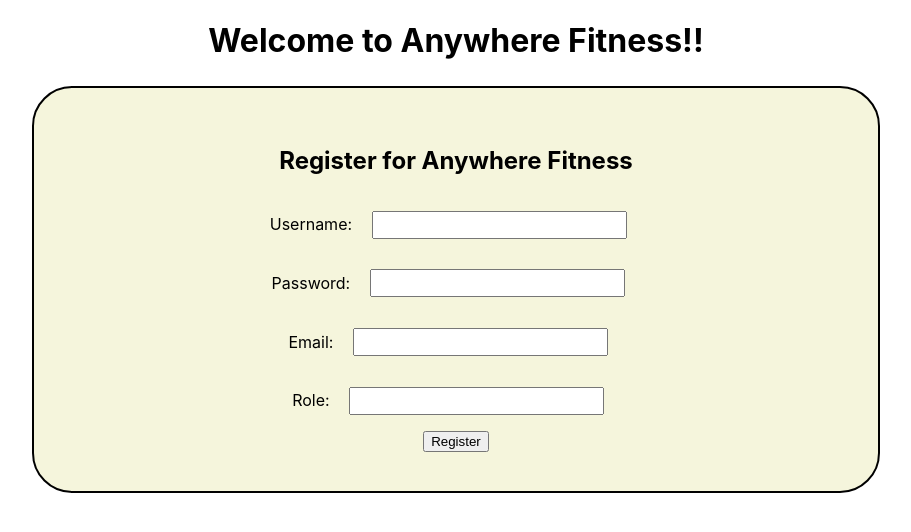
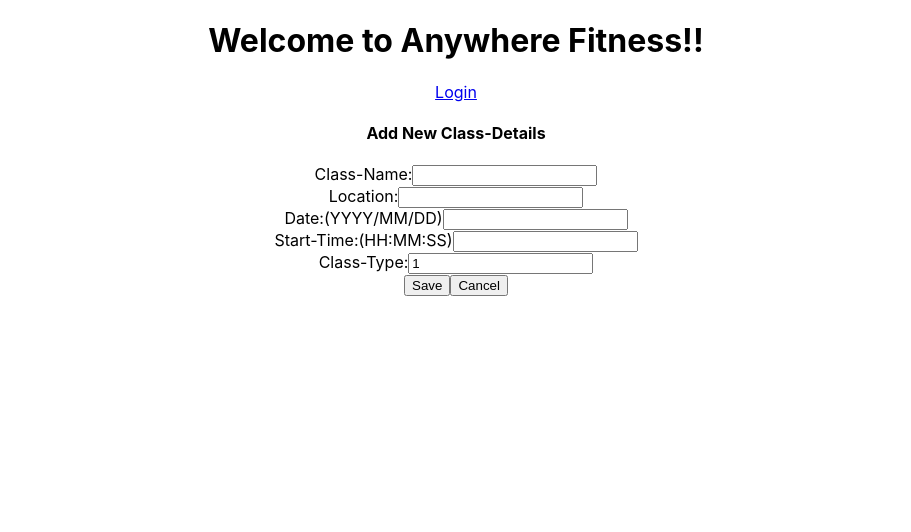
Before and after one commit to Anywhere-Fit/Front-End, a React (Create React App) app in the folder anywhere-fitness/: page /addclass in a window 1280 px wide. Shown: the top 532 px of the page, without its empty margins (184-1095 px from the left). Built offline with nearby package versions, Linux system fonts and the light colour scheme.

Commit message:
Added code for class list and classItem. Made code changes for signup, addclass,edit class and delete class

```diff
--- a/anywhere-fitness/src/App.js
+++ b/anywhere-fitness/src/App.js
@@ -4,16 +4,29 @@ import ClassEditForm from "./components/ClassEditForm";
 import ClassAddForm from "./components/ClassAddForm";
 import LoginPage from "./components/LoginPage";
 import SignUpPage from "./components/SignUpPage";
-import { BrowserRouter as Router, Route, Switch } from "react-router-dom";
+import { Link, BrowserRouter as Router, Route, Switch } from "react-router-dom";
+import ClassListPage from './components/ClassListPage'
+import PrivateRoute from "./utils/privateRoute";
+
 
 function App() {
   //Private Route is available for all pages within the app.
   return (
     <Router>
       <div className="App">
+        <header>
         <h1>Welcome to Anywhere Fitness!!</h1>
+        <Link to="/login" className="m-2 btn btn-success">
+         Login
+      </Link>
+        </header>
         <Switch>
-          <Route exact path="/login" component={LoginPage} />
+
+          <PrivateRoute  path="/classlist" component={ClassListPage} />
+          <Route  path="/addclass" component={ClassAddForm} />
+          <Route  path="/class/edit/:id" component={ClassEditForm} />
+          <Route  path="/login" component={LoginPage} />
+
           <SignUpPage />
         </Switch>
         </div>
--- a/anywhere-fitness/src/actions/userAction.js
+++ b/anywhere-fitness/src/actions/userAction.js
@@ -1,4 +1,4 @@
-import axiosWithAuth from '../utils/axiosWithAuth';
+import {axiosWithAuth} from '../utils/axiosWithAuth';
 
 //Instructor
 
--- a/anywhere-fitness/src/components/ClassAddForm.js
+++ b/anywhere-fitness/src/components/ClassAddForm.js
@@ -1,98 +1,118 @@
-import React, { useState, useEffect } from 'react';
-import { useParams, useHistory } from 'react-router-dom';
-import { Link } from 'react-router-dom';
-
-// import axios from 'axios';
+import React, { useState, useEffect } from "react";
+import { useParams, useHistory } from "react-router-dom";
+import { Link } from "react-router-dom";
+import { axiosWithAuth } from "../utils/axiosWithAuth";
 
 const ClassAddForm = (props) => {
-
+	const { push } = useHistory();
 
   const [classDetails, setClassDetails] = useState({
-		classId:"",
-		className:"",
-		classType:"",
-		startTime:"",
-		duration:"",
-		Intensity_Level:"",
-		Location:"",
- 		registered_Attendees:"",
-		Max_class_size:"",
-
+    class_name: "",
+    location: "",
+    date: "", //YYYY/MM/DD
+    start_time: "", //HH:MM:SS
+    type_id: 1
   });
 
+  const handleChange = (e) => {
+    let value = e.target.value;
+    if (e.target.name === "type_id") {
+      value = parseInt(value, 10);
+    }
 
-
-	const handleChange = (e) => {
-        setClassDetails({
-            ...classDetails,
-            [e.target.name]: e.target.value
-        });
-    }
+	setClassDetails({ ...classDetails, [e.target.name]: value });
+  };
 
   const handleSubmit = (e) => {
     e.preventDefault();
+	const newClass={
+		class_name: classDetails.class_name,
+		location: classDetails.location,
+		date: classDetails.date,
+		start_time: classDetails.start_time,
+		type_id: classDetails.type_id
+	}
+	axiosWithAuth()
+		.post("/api/classes/", newClass)
+		.then(res=>{
+      push('/classlist');
+		})
+		.catch(err=>{
+			console.log(err);
+		})
+  };
 
-	}
-
-	const { className,
-	classType,
-	startTime,
-	duration,
-	Intensity_Level,
-	Location,
-	 registered_Attendees,
-	Max_class_size, } = classDetails;
+  const { class_name, location, date, start_time, type_id } = classDetails;
 
   return (
     <div className="col">
       <div className="modal-content">
         <form onSubmit={handleSubmit}>
           <div className="modal-header">
-					<h4 className="modal-title">Add New <strong>Class-Details</strong></h4>
+            <h4 className="modal-title">
+              Add New <strong>Class-Details</strong>
+            </h4>
           </div>
           <div className="modal-body">
             <div className="form-group">
               <label>Class-Name:</label>
-						<input value={className} onChange={handleChange} name="title" type="text" className="form-control"/>
+              <input
+                value={class_name}
+                onChange={handleChange}
+                name="class_name"
+                type="text"
+                className="form-control"
+              />
+            </div>
+            <div className="form-group">
+              <label>Location:</label>
+              <input
+                value={location}
+                onChange={handleChange}
+                name="location"
+				type="text"
+                className="form-control"
+              ></input>
+            </div>
+            <div className="form-group">
+              <label>Date:(YYYY/MM/DD)</label>
+              <input
+                value={date}
+                onChange={handleChange}
+                name="date"
+				type="text"
+                className="form-control"
+              ></input>
+            </div>
+            <div className="form-group">
+              <label>Start-Time:(HH:MM:SS)</label>
+              <input
+                value={start_time}
+                onChange={handleChange}
+                name="start_time"
+                type="text"
+                className="form-control"
+              />
             </div>
             <div className="form-group">
               <label>Class-Type:</label>
-						<input value={classType} onChange={handleChange} name="director" type="text" className="form-control"/>
-					</div>
-					<div className="form-group">
-						<label>Start-Time:</label>
-						<input value={startTime} onChange={handleChange} name="genre" type="text" className="form-control"/>
-					</div>
-					<div className="form-group">
-						<label>Duration:</label>
-						<input value={duration} onChange={handleChange} name="metascore" type="number" className="form-control"/>
-					</div>
-					<div className="form-group">
-						<label>Intensity-Level:</label>
-						<textarea value={Intensity_Level} onChange={handleChange} name="description" className="form-control"></textarea>
-					</div>
-					<div className="form-group">
-						<label>Location:</label>
-						<textarea value={Location} onChange={handleChange} name="description" className="form-control"></textarea>
-					</div>
-
-					<div className="form-group">
-						<label>Registered-Attendees:</label>
-						<textarea value={registered_Attendees} onChange={handleChange} name="description" className="form-control"></textarea>
-					</div>
-					<div className="form-group">
-						<label>Class_Size:</label>
-						<textarea value={Max_class_size} onChange={handleChange} name="description" className="form-control"></textarea>
+              <input
+                value={type_id}
+                onChange={handleChange}
+                name="type_id"
+                type="number"
+                className="form-control"
+              />
             </div>
           </div>
           <div className="modal-footer">
-					<input type="submit" className="btn btn-info" value="Save"/>
-					<input type="button" className="btn btn-default" value="Cancel"/>
-					{/* <Link to={`/movies/1`}><input type="button" className="btn btn-default" value="Cancel"/></Link> */}
+            <input type="submit" className="btn btn-info" value="Save" />
+            <input type="button" className="btn btn-default" value="Cancel" />
           </div>
         </form>
       </div>
-	</div>);
-}
+    </div>
+  );
+};
 
 export default ClassAddForm;
--- a/anywhere-fitness/src/components/ClassEditForm.js
+++ b/anywhere-fitness/src/components/ClassEditForm.js
@@ -1,98 +1,144 @@
 import React, { useState, useEffect } from 'react';
 import { useParams, useHistory } from 'react-router-dom';
-import { Link } from 'react-router-dom';
+import { axiosWithAuth } from "../utils/axiosWithAuth";
 
-// import axios from 'axios';
 
 const ClassEditForm = (props) => {
+	const { push } = useHistory();
+	const {id} = useParams();
+
+		const [classDetails, setClassDetails] = useState({
+			class_name: "",
+			location: "",
+			date: "", //YYYY/MM/DD
+			start_time: "", //HH:MM:SS
+			type_id: 1
+		  });
+		  console.log("Edite:id:",id);
 
 
-	const [classDetails, setClassDetails] = useState({
-		classId:"",
-		className:"",
-		classType:"",
-		startTime:"",
-		duration:"",
-		Intensity_Level:"",
-		Location:"",
- 		registered_Attendees:"",
-		Max_class_size:"",
+		  const getClassData = () => {
+			axiosWithAuth()
+			  .get(`/api/classes/${id}`)
+			  .then((res) => {
+			     console.log("Edit Data:", res);
+				 setClassDetails(res.data);
+			  })
+			  .catch((err) => {
+				console.log(err);
+			  });
+		  };
 
-	});
+		  useEffect(() => {
+			getClassData();
+		  }, []);
+
 
 
 
 		  const handleChange = (e) => {
-        setClassDetails({
-            ...classDetails,
-            [e.target.name]: e.target.value
-        });
+			let value = e.target.value;
+			if (e.target.name === "type_id") {
+			  value = parseInt(value, 10);
+			}
+			setClassDetails({ ...classDetails, [e.target.name]: value });
 		}
 
     const handleSubmit = (e) => {
 		e.preventDefault();
+		const editedClass={
+			class_name: classDetails.class_name,
+			location: classDetails.location,
+			date: classDetails.date,
+			start_time: classDetails.start_time,
+			type_id: classDetails.type_id
+		}
+		console.log("Edite:id:",id);
+		console.log("Edit:EditedClass:", editedClass);
+		axiosWithAuth()
+		.patch(`/api/classes/${id}`, editedClass)
+		.then(res=>{
+			console.log("edited Res: ", res);
+			setClassDetails(res.data);
+            push('/classlist');
+		})
+		.catch(err=>{
+			console.log(err);
+		})
 
 	}
 
-	const { className,
-	classType,
-	startTime,
-	duration,
-	Intensity_Level,
-	Location,
-	 registered_Attendees,
-	Max_class_size, } = classDetails;
+	const { class_name, location, date, start_time, type_id } = classDetails;
 
 	return (
 		<div className="col">
 		  <div className="modal-content">
 			<form onSubmit={handleSubmit}>
 			  <div className="modal-header">
-					<h4 className="modal-title">Editing <strong>Class-Details</strong></h4>
+				<h4 className="modal-title">
+				  Edit <strong>Class-Details</strong>
+				</h4>
 			  </div>
 			  <div className="modal-body">
 				<div className="form-group">
 				  <label>Class-Name:</label>
-						<input value={className} onChange={handleChange} name="title" type="text" className="form-control"/>
+				  <input
+					value={class_name}
+					onChange={handleChange}
+					name="class_name"
+					type="text"
+					className="form-control"
+				  />
+				</div>
+				<div className="form-group">
+				  <label>Location:</label>
+				  <input
+					value={location}
+					onChange={handleChange}
+					name="location"
+					type="text"
+					className="form-control"
+				  ></input>
+				</div>
+				<div className="form-group">
+				  <label>Date:(YYYY/MM/DD)</label>
+				  <input
+					value={date}
+					onChange={handleChange}
+					name="date"
+					type="text"
+					className="form-control"
+				  ></input>
+				</div>
+				<div className="form-group">
+				  <label>Start-Time:(HH:MM:SS)</label>
+				  <input
+					value={start_time}
+					onChange={handleChange}
+					name="start_time"
+					type="text"
+					className="form-control"
+				  />
 				</div>
 				<div className="form-group">
 				  <label>Class-Type:</label>
-						<input value={classType} onChange={handleChange} name="director" type="text" className="form-control"/>
-					</div>
-					<div className="form-group">
-						<label>Start-Time:</label>
-						<input value={startTime} onChange={handleChange} name="genre" type="text" className="form-control"/>
-					</div>
-					<div className="form-group">
-						<label>Duration:</label>
-						<input value={duration} onChange={handleChange} name="metascore" type="number" className="form-control"/>
-					</div>
-					<div className="form-group">
-						<label>Intensity-Level:</label>
-						<textarea value={Intensity_Level} onChange={handleChange} name="description" className="form-control"></textarea>
-					</div>
-					<div className="form-group">
-						<label>Location:</label>
-						<textarea value={Location} onChange={handleChange} name="description" className="form-control"></textarea>
-					</div>
-
-					<div className="form-group">
-						<label>Registered-Attendees:</label>
-						<textarea value={registered_Attendees} onChange={handleChange} name="description" className="form-control"></textarea>
-					</div>
-					<div className="form-group">
-						<label>Class_Size:</label>
-						<textarea value={Max_class_size} onChange={handleChange} name="description" className="form-control"></textarea>
+				  <input
+					value={type_id}
+					onChange={handleChange}
+					name="type_id"
+					type="number"
+					className="form-control"
+				  />
 				</div>
 			  </div>
 			  <div className="modal-footer">
-					<input type="submit" className="btn btn-info" value="Save"/>
-					<input type="button" className="btn btn-default" value="Cancel"/>
-					{/* <Link to={`/movies/1`}><input type="button" className="btn btn-default" value="Cancel"/></Link> */}
+				<input type="submit" className="btn btn-info" value="Save" />
+				<input type="button" className="btn btn-default" value="Cancel" />
 			  </div>
 			</form>
 		  </div>
-	</div>);
+		</div>
+	  );
 }
 
 	export default ClassEditForm;
--- a/anywhere-fitness/src/components/LoginPage.js
+++ b/anywhere-fitness/src/components/LoginPage.js
@@ -2,6 +2,7 @@ import React, { useState } from "react";
 import axios from "axios";
 import { useHistory } from "react-router";
 import Styled from "styled-components";
+import { axiosWithAuth} from '../utils/axiosWithAuth'
 
 // Styling for the Login page
 const StyledLoginPage = Styled.div`
@@ -20,9 +21,13 @@ const StyledLoginPage = Styled.div`
 
 // Created initial form values for Login Page
 const LoginPage = () => {
+
+  const { push } = useHistory();
+
   const [loginFormValues, setLoginFormValues] = useState({
     username: "",
     password: "",
+    authCode:"steakOnAMonday",
   });
 
   const handleChange = (e) => {
@@ -35,11 +40,11 @@ const LoginPage = () => {
   const login = (e) => {
     e.preventDefault();
     axios
-      .post("https://team-anywhere-fitness.herokuapp.com/api/users/login", loginFormValues)
+      .post("https://fitnessapplambda5.herokuapp.com/api/auth/login", loginFormValues)
       .then((res) => {
-        console.log("login resp", res, res.data);
-        localStorage.setItem("token", res.data);
-        useHistory.push("/dashboard");
+        console.log("login resp:", res.data.token);
+        localStorage.setItem("token", res.data.token);
+        push("/classlist");
       })
       .catch((error) => console.log({ error }));
   };
--- a/anywhere-fitness/src/components/SignUpPage.js
+++ b/anywhere-fitness/src/components/SignUpPage.js
@@ -18,14 +18,14 @@ const StyledSignUpPage = Styled.div`
     }
 
 `;
-// Created initial form values for SignUp Page
 
 const SignUpPage = () => {
+  const { push } = useHistory();
   const [signUpFormValues, setSignUpFormValues] = useState({
-    userName: "",
+    username: "",
     password: "",
-    email: "",
-    role: "",
+    authCode:"steakOnAMonday",
+
   });
 
   const handleChange = (e) => {
@@ -37,12 +37,12 @@ const SignUpPage = () => {
 
   const signup = (e) => {
     e.preventDefault();
-    // console.log("signUpFormValues:",signUpFormValues);
     axios
-      .post("https://team-anywhere-fitness.herokuapp.com/api/users/register", signUpFormValues)
+      // .post("https://team-anywhere-fitness.herokuapp.com/api/users/register", signUpFormValues)
+      .post("https://fitnessapplambda5.herokuapp.com/api/auth/register", signUpFormValues)
       .then((resObj) => {
         console.log("signup res", resObj);
-        useHistory.push("/login");
+        push("/login");
       })
       .catch((err) => console.log({ err }));
   };
@@ -51,10 +51,9 @@ const SignUpPage = () => {
   return (
     <StyledSignUpPage id="signUpPage">
       <h2>Register for Anywhere Fitness</h2>
-
       <form onSubmit={signup}>
         <label>Username: </label>
-        <input type="text" name="userName" onChange={handleChange} value={signUpFormValues.userName} />
+        <input type="text" name="username" onChange={handleChange} value={signUpFormValues.userName} />
         <br />
 
         <label>Password: </label>
--- a/anywhere-fitness/src/utils/axiosWithAuth.js
+++ b/anywhere-fitness/src/utils/axiosWithAuth.js
@@ -1,6 +1,6 @@
 import axios from "axios";
 
-export function instructorAxiosAuth() {
+export const instructorAxiosAuth= () =>{
   const token = localStorage.getItem("token");
 
   return axios.create({
@@ -11,7 +11,7 @@ export function instructorAxiosAuth() {
   });
 }
 
-const clientAxiosAuth = () => {
+export const clientAxiosAuth = () => {
   const token = localStorage.getItem("token");
 
   return axios.create({
@@ -22,4 +22,15 @@ const clientAxiosAuth = () => {
   });
 };
 
-export default clientAxiosAuth;
+export const axiosWithAuth = () => {
+  const token = localStorage.getItem("token");
+
+  return axios.create({
+    headers: {
+      Authorization: token,
+    },
+     baseURL: "https://fitnessapplambda5.herokuapp.com",
+  });
+};
+
+// export default clientAxiosAuth;
```
Also changed, not shown: anywhere-fitness/src/components/ClassItem.js (added, +59 -0 lines), anywhere-fitness/src/components/ClassListPage.js (+41 -23 lines). Lines whose indentation alone changed are shown as unchanged.
